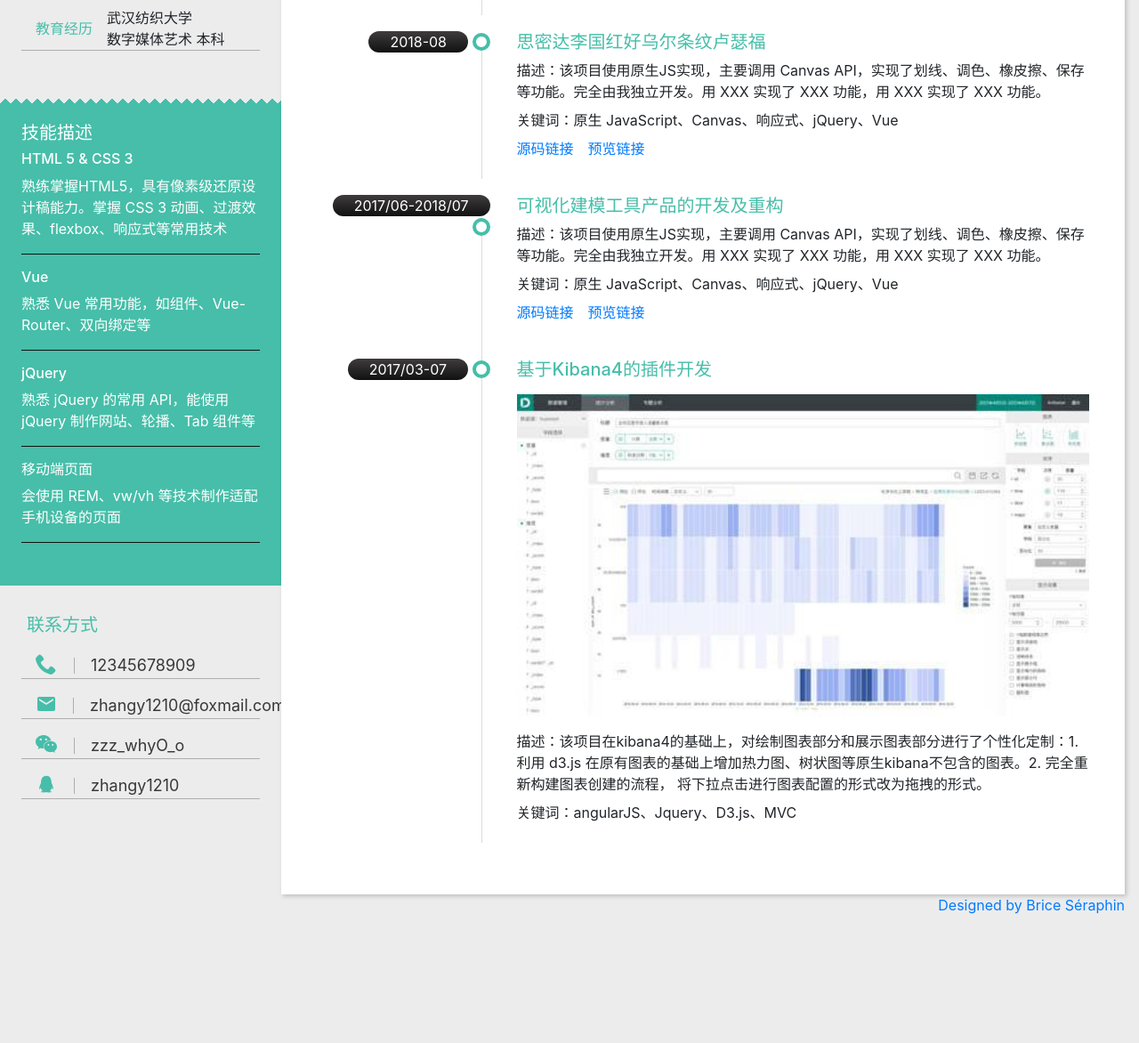
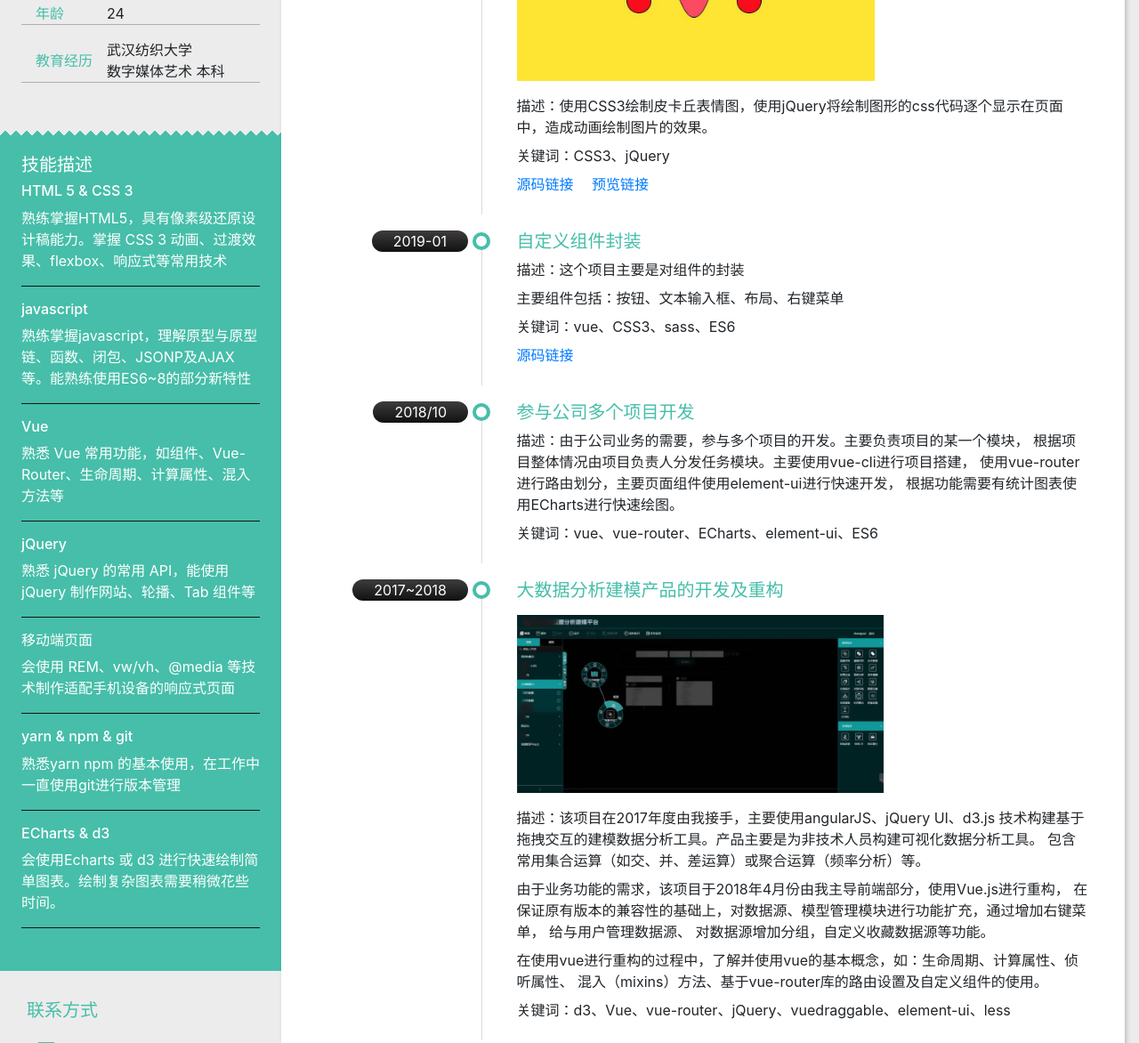
Before and after one commit to zzz-y/blog, a plain HTML site: page resume/index.html in a window 1280 px wide. Shown: the part 353-1525 px from the top of the page at 89% size. Before the commit the page ends 1382 px from the top, so only its background shows below. Drawn offline with Linux system fonts and the light colour scheme.

Commit message:
add 完成所有文本填充

```diff
--- a/resume/css/main.css
+++ b/resume/css/main.css
@@ -9,6 +9,12 @@
     display: flex;
     flex-direction: column;
     overflow-x: hidden;
+}
+
+.side > footer{
+    position: absolute;
+    bottom: 5px;
+    left: 1em;
 }
 
 .title-wrapper {margin-bottom: 2rem;}
@@ -26,6 +32,7 @@
     font-size: 30px;
     line-height: 30px;
     color: #696969;
+    text-decoration: none;
 }
 
 .title-wrapper .info-icon:hover {text-decoration: none;color: #46bea9;}
@@ -83,7 +90,7 @@
     margin-bottom: 1rem;
 }
 
-.main {background-color: #ffffff;box-shadow: 2px 2px 5px 0 rgba(0, 0, 0, 0.2);padding: 4em;}
+.main {margin-bottom:1em;background-color: #ffffff;box-shadow: 2px 2px 5px 0 rgba(0, 0, 0, 0.2);padding: 4em;}
 
 .main .introduce {display: flex;}
 
--- a/resume/css/print.css
+++ b/resume/css/print.css
@@ -1,7 +1,38 @@
 .side {
-    max-width: 25%;
+    max-width: 28%;
 }
 
 .main {
-    max-width: 75%;
+    max-width: 72%;
 }
+img{
+    height: 5rem;
+}
+.main{
+    padding: 1rem;
+}
+.main .introduce .title{
+    width: 8rem;
+}
+.main .project-introduction h3{
+    margin-bottom: 1rem;
+}
+.main .project-introduction .time{
+    padding: 0 1rem;
+}
+.main .project-introduction .row,.title-wrapper{
+    margin-bottom: 1rem;
+}
+.banner-vertical{
+    margin-top: 0;
+    padding: 1rem 1.5rem;
+}
+.side{
+    padding-top: 1rem;
+}
+.title-wrapper > .split-line{
+    margin: .8rem auto;
+}
+.info-wrapper {
+    margin-top: 0;
+}
--- a/resume/index.html
+++ b/resume/index.html
@@ -14,10 +14,10 @@
   <div class="row">
     <div class="col-lg-3 side">
       <div class="title-wrapper">
-        <h2 class="text-center">某某</h2>
+        <h2 class="text-center">张玥</h2>
         <div class="split-line text-center"></div>
-        <h5 class="text-center">某某某某</h5>
-        <!--<div class="link text-center">
+        <h5 class="text-center">前端开发</h5>
+        <div class="link text-center">
           <a class="info-icon" href="https://github.com/zzz-y">
             <svg class="icon" aria-hidden="true">
               <use xlink:href="#icon-github"></use>
@@ -28,7 +28,7 @@
               <use xlink:href="#icon-blog"></use>
             </svg>
           </a>
-        </div>-->
+        </div>
       </div>
       <div class="split-triangle"></div>
       <div class="info-wrapper">
@@ -52,8 +52,12 @@
           <p>熟练掌握HTML5，具有像素级还原设计稿能力。掌握 CSS 3 动画、过渡效果、flexbox、响应式等常用技术</p>
         </div>
         <div class="describe">
+          <h6>javascript</h6>
+          <p>熟练掌握javascript，理解原型与原型链、函数、闭包、JSONP及AJAX等。能熟练使用ES6~8的部分新特性</p>
+        </div>
+        <div class="describe">
           <h6>Vue</h6>
-          <p>熟悉 Vue 常用功能，如组件、Vue-Router、双向绑定等</p>
+          <p>熟悉 Vue 常用功能，如组件、Vue-Router、生命周期、计算属性、混入方法等</p>
         </div>
         <div class="describe">
           <h6>jQuery</h6>
@@ -61,19 +65,19 @@
         </div>
         <div class="describe">
           <h6>移动端页面</h6>
-          <p>会使用 REM、vw/vh 等技术制作适配手机设备的页面</p>
+          <p>会使用 REM、vw/vh、@media 等技术制作适配手机设备的响应式页面</p>
+        </div>
+        <div class="describe">
+          <h6>yarn & npm & git</h6>
+          <p>熟悉yarn npm 的基本使用，在工作中一直使用git进行版本管理</p>
+        </div>
+        <div class="describe">
+          <h6>ECharts & d3</h6>
+          <p>会使用Echarts 或 d3 进行快速绘制简单图表。绘制复杂图表需要稍微花些时间。</p>
         </div>
       </div>
       <div class="info-wrapper">
         <h5>联系方式</h5>
-        <div class="info-item">
-          <div class="info-icon">
-            <svg class="icon" aria-hidden="true">
-              <use xlink:href="#icon-phone"></use>
-            </svg>
-          </div>
-          <div class="info">12345678909</div>
-        </div>
         <div class="info-item">
           <div class="info-icon">
             <svg class="icon" aria-hidden="true">
@@ -96,83 +100,128 @@
               <use xlink:href="#icon-QQ"></use>
             </svg>
           </div>
-          <div class="info">zhangy1210</div>
+          <div class="info">296345700</div>
         </div>
       </div>
+      <footer>
+        <a href="https://zzz-y.github.io/task/resume/index">在线简历</a>
+        <a href="https://dribbble.com/briceseraphin">Designed by Brice Séraphin</a>
+      </footer>
     </div>
     <div class="col-lg-9 main">
       <div class="introduce">
         <div class="title">自我评价</div>
-        <p>3年 web 项目开发经验 项目能力强，可快速适应开发环境 以质量和细节为导向，有责任心和积极性，15年以上的经验。寻求挑战，学习和成长。较强的人际交往能力和参考。</p>
+        <p>具有3年 web 项目开发经验，项目能力强，可快速适应开发环境，有项目发现问题和解决问题的经验。
+          在工作中以质量和细节为导向，对工作有责任心和积极性。 追寻挑战，学习和成长的机会。</p>
       </div>
       <div class="project-introduction">
         <h3>项目介绍</h3>
         <section class="row">
           <div class="col-3 time-wrapper text-right">
-            <span class="time">2018-08</span>
+            <span class="time">2019-02</span>
             <span class="circle"></span>
             <span class="line"></span>
           </div>
           <div class="col-9 project-wrapper">
-            <h5>思密达李国红好乌尔条纹卢瑟福</h5>
+            <h5>皮卡丘绘制动画</h5>
+            <img src="img/pikaqiu.jpg" height="200"/>
             <article>
               <p>
-                描述：该项目使用原生JS实现，主要调用 Canvas API，实现了划线、调色、橡皮擦、保存等功能。完全由我独立开发。用 XXX 实现了 XXX 功能，用 XXX 实现了 XXX 功能。
+                描述：使用CSS3绘制皮卡丘表情图，使用jQuery将绘制图形的css代码逐个显示在页面中，造成动画绘制图片的效果。
               </p>
               <p>
-                关键词：原生 JavaScript、Canvas、响应式、jQuery、Vue
+                关键词：CSS3、jQuery
               </p>
-              <p class="href-link"><a href="#">源码链接</a><a href="#">预览链接</a></p>
+              <p class="href-link">
+                <a href="https://github.com/zzz-y/task/tree/master/task44/animation-%E7%9A%AE%E5%8D%A1%E4%B8%98">源码链接</a>
+                <a href="https://zzz-y.github.io/task/task44/animation-%E7%9A%AE%E5%8D%A1%E4%B8%98/index">预览链接</a>
+              </p>
             </article>
           </div>
         </section>
         <section class="row">
           <div class="col-3 time-wrapper text-right">
-            <span class="time">2018-08</span>
+            <span class="time">2019-01</span>
             <span class="circle"></span>
             <span class="line"></span>
           </div>
           <div class="col-9 project-wrapper">
-            <h5>思密达李国红好乌尔条纹卢瑟福</h5>
+            <h5>自定义组件封装</h5>
             <article>
               <p>
-                描述：该项目使用原生JS实现，主要调用 Canvas API，实现了划线、调色、橡皮擦、保存等功能。完全由我独立开发。用 XXX 实现了 XXX 功能，用 XXX 实现了 XXX 功能。
+                描述：这个项目主要是对组件的封装
               </p>
+              <p>主要组件包括：按钮、文本输入框、布局、右键菜单</p>
               <p>
-                关键词：原生 JavaScript、Canvas、响应式、jQuery、Vue
+                关键词：vue、CSS3、sass、ES6
               </p>
-              <p class="href-link"><a href="#">源码链接</a><a href="#">预览链接</a></p>
+              <p class="href-link">
+                <a href="https://github.com/zzz-y/Y-ui">源码链接</a>
+                <!--<a href="">预览链接</a>-->
+              </p>
             </article>
           </div>
         </section>
         <section class="row">
           <div class="col-3 time-wrapper text-right">
-            <span class="time">2017/06-2018/07</span>
+            <span class="time">2018/10</span>
             <span class="circle"></span>
             <span class="line"></span>
           </div>
           <div class="col-9 project-wrapper">
-            <h5>可视化建模工具产品的开发及重构</h5>
+            <h5>参与公司多个项目开发</h5>
             <article>
               <p>
-                描述：该项目使用原生JS实现，主要调用 Canvas API，实现了划线、调色、橡皮擦、保存等功能。完全由我独立开发。用 XXX 实现了 XXX 功能，用 XXX 实现了 XXX 功能。
+                描述：由于公司业务的需要，参与多个项目的开发。主要负责项目的某一个模块，
+                根据项目整体情况由项目负责人分发任务模块。主要使用vue-cli进行项目搭建，
+                使用vue-router进行路由划分，主要页面组件使用element-ui进行快速开发，
+                根据功能需要有统计图表使用ECharts进行快速绘图。
               </p>
               <p>
-                关键词：原生 JavaScript、Canvas、响应式、jQuery、Vue
+                关键词：vue、vue-router、ECharts、element-ui、ES6
               </p>
-              <p class="href-link"><a href="#">源码链接</a><a href="#">预览链接</a></p>
+              <!--<p class="href-link"><a href="#">源码链接</a><a href="#">预览链接</a></p>-->
             </article>
           </div>
         </section>
         <section class="row">
           <div class="col-3 time-wrapper text-right">
-            <span class="time">2017/03-07</span>
+            <span class="time">2017~2018</span>
+            <span class="circle"></span>
+            <span class="line"></span>
+          </div>
+          <div class="col-9 project-wrapper">
+            <h5>大数据分析建模产品的开发及重构</h5>
+            <img src="img/map.jpg" height="200"/>
+            <article>
+              <p>
+                描述：该项目在2017年度由我接手，主要使用angularJS、jQuery UI、d3.js
+                技术构建基于拖拽交互的建模数据分析工具。产品主要是为非技术人员构建可视化数据分析工具。
+                包含常用集合运算（如交、并、差运算）或聚合运算（频率分析）等。
+              </p>
+              <p>由于业务功能的需求，该项目于2018年4月份由我主导前端部分，使用Vue.js进行重构，
+                在保证原有版本的兼容性的基础上，对数据源、模型管理模块进行功能扩充，通过增加右键菜单，
+                给与用户管理数据源、 对数据源增加分组，自定义收藏数据源等功能。
+              </p>
+              <p>在使用vue进行重构的过程中，了解并使用vue的基本概念，如：生命周期、计算属性、侦听属性、
+                混入（mixins）方法、基于vue-router库的路由设置及自定义组件的使用。
+              </p>
+              <p>
+                关键词：d3、Vue、vue-router、jQuery、vuedraggable、element-ui、less
+              </p>
+              <!--<p class="href-link"><a href="#">源码链接</a><a href="#">预览链接</a></p>-->
+            </article>
+          </div>
+        </section>
+        <section class="row">
+          <div class="col-3 time-wrapper text-right">
+            <span class="time">2017/3-7</span>
             <span class="circle"></span>
             <span class="line"></span>
           </div>
           <div class="col-9 project-wrapper">
             <h5>基于Kibana4的插件开发</h5>
-            <img src="img/dip.jpg" width="100%"/>
+            <img src="img/dip.jpg" height="200"/>
             <article>
               <p>
                 描述：该项目在kibana4的基础上，对绘制图表部分和展示图表部分进行了个性化定制：1. 利用 d3.js
@@ -180,7 +229,7 @@
                 将下拉点击进行图表配置的形式改为拖拽的形式。
               </p>
               <p>
-                关键词：angularJS、Jquery、D3.js、MVC
+                关键词：angularJS、Jquery、D3、MVC
               </p>
               <!--<p class="href-link"><a href="#">源码链接</a><a href="#">预览链接</a></p>-->
             </article>
@@ -190,9 +239,6 @@
     </div>
   </div>
 </div>
-<footer class="text-right">
-  <a href="https://dribbble.com/briceseraphin">Designed by Brice Séraphin</a>
-</footer>
 
 
 <script src="vendor/jquery-3.3.1.min.js"></script>
```
Also changed, not shown: resume/img/map.JPG (added), resume/img/pikaqiu.jpg (added), task12-resume/img/1.jpg (deleted), task12-resume/img/2.jpg (deleted), task12-resume/img/3.jpg (deleted), task12-resume/img/avatar.jpg (deleted), task12-resume/img/rs-cover.jpg (deleted).
